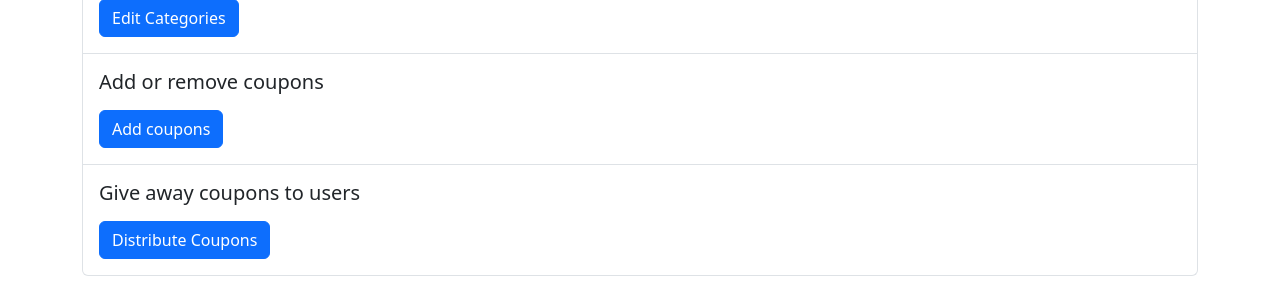
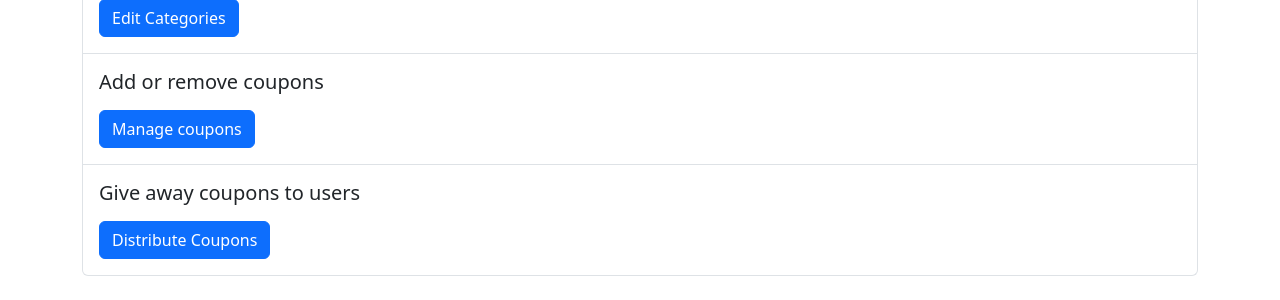
Before and after one commit to Nailsonseat/Grocery-Store, a Flask app: page /admin/dashboard in a window 1280 px wide. Shown: the part 408-708 px from the top of the page. Run offline with Flask 3, Linux system fonts and the light colour scheme.

Commit message:
admin dashboard buttons implemented

```diff
--- a/templates/admin_dashboard.html
+++ b/templates/admin_dashboard.html
@@ -18,23 +18,23 @@
                 <ul class="list-group">
                     <li class="list-group-item">
                         <h5 class="mt-2 mb-3">Current pending orders</h5>
-                        <a href="#" class="btn btn-primary mb-2">Pending Orders</a>
+                        <a href="{{ url_for('pending_orders.pending_orders') }}" class="btn btn-primary mb-2">Pending Orders</a>
                     </li>
                     <li class="list-group-item">
                         <h5 class="mt-2 mb-3">Add or remove products</h5>
-                        <a href="{{ url_for('products.edit_products') }}" class="btn btn-primary mb-2">Edit Products</a>
+                        <a href="{{ url_for('products.add_products') }}" class="btn btn-primary mb-2">Edit Products</a>
                     </li>
                     <li class="list-group-item">
                         <h5 class="mt-2 mb-3">Add or remove product categories</h5>
-                        <a href="{{ url_for('categories.edit_categories') }}" class="btn btn-primary mb-2">Edit Categories</a>
+                        <a href="{{ url_for('categories.categories') }}" class="btn btn-primary mb-2">Edit Categories</a>
                     </li>
                     <li class="list-group-item">
                         <h5 class="mt-2 mb-3">Add or remove coupons</h5>
-                        <a href="#" class="btn btn-primary mb-2">Add coupons</a>
+                        <a href="{{ url_for('coupons.coupons') }}" class="btn btn-primary mb-2">Manage coupons</a>
                     </li>
                     <li class="list-group-item">
                         <h5 class="mt-2 mb-3">Give away coupons to users</h5>
-                        <a href="#" class="btn btn-primary mb-2">Distribute Coupons</a>
+                        <a href="{{ url_for('distribute_coupons.distribute') }}" class="btn btn-primary mb-2">Distribute Coupons</a>
                     </li>
                 </ul>
             </div>
```
